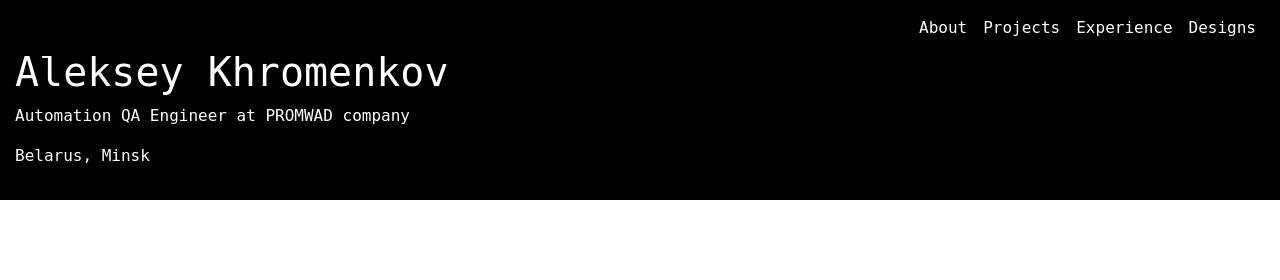
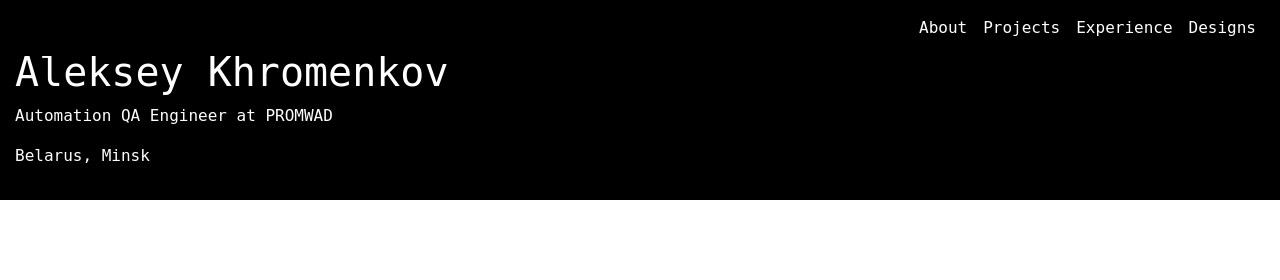
Before and after one commit to alekseyby/flk, a Flask app: page /about in a window 1280 px wide. Shown: the top 280 px of the page. Run offline with Flask 2, Linux system fonts and the light colour scheme; some libraries are stand-ins or nearby versions; some web fonts are replaced.

Commit message:
Update about.html

```diff
--- a/templates/about.html
+++ b/templates/about.html
@@ -13,7 +13,7 @@
     <div class="jumbotron jumbotron-fluid">
       <div class="container-fluid">
         <h1>Aleksey Khromenkov</h1>
-        <p>Automation QA Engineer at PROMWAD company</p>
+        <p>Automation QA Engineer at PROMWAD</p>
         <p>Belarus, Minsk</p>
         <!--
         <p>B.S in Computer Science</p>
```
